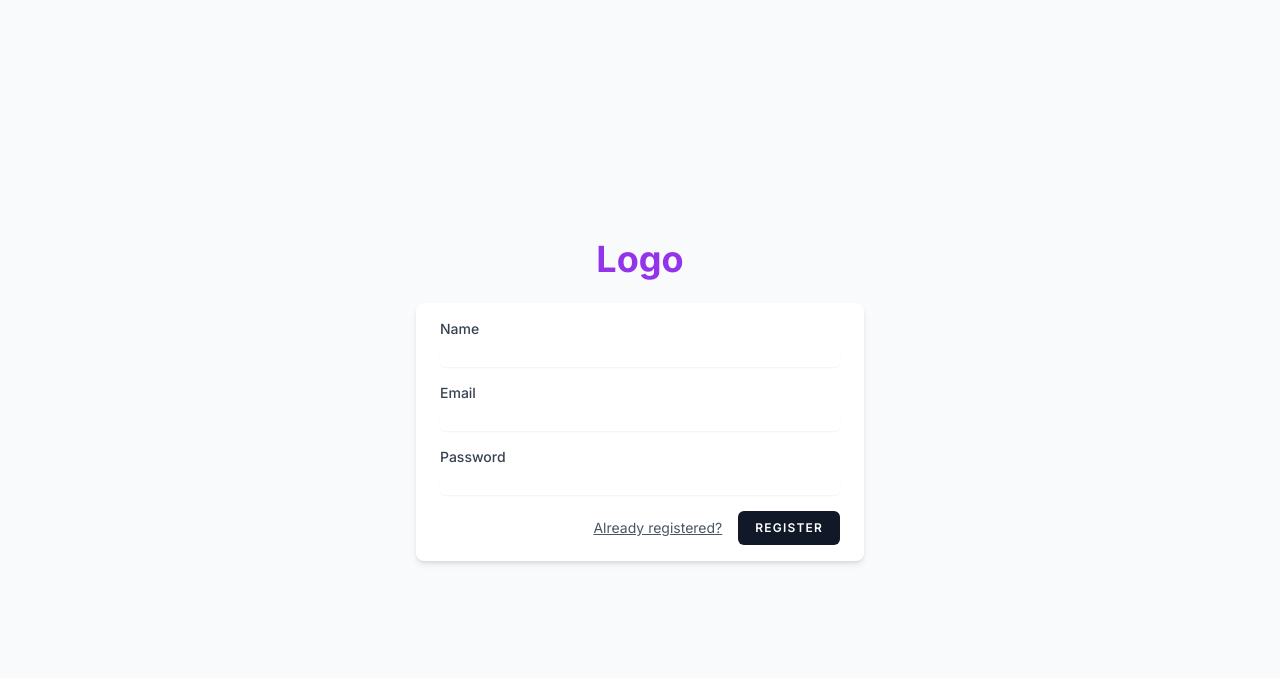
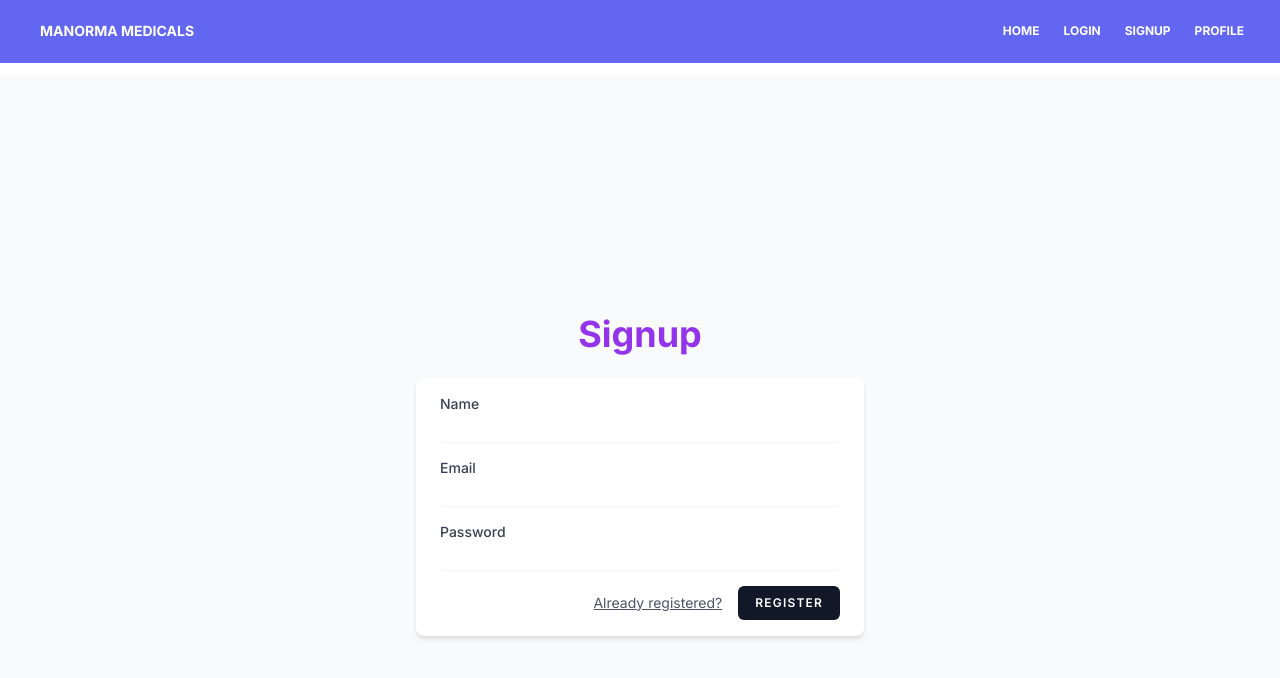
Before and after one commit to rishabhjha12-hub/manorma-med-nextjs, a Next.js app: page /signup in a window 1280 px wide. Shown: the top 678 px of the page. Built offline with nearby package versions, Linux system fonts and the light colour scheme.

Commit message:
added navbar

```diff
--- a/src/app/login/page.tsx
+++ b/src/app/login/page.tsx
@@ -1,5 +1,6 @@
 "use client";
 import Link from "next/link";
+import Navbar from "../navbar/page";
 import React from "react";
 import { useRouter } from "next/navigation";
 import axios from "axios";
@@ -22,6 +23,7 @@
   return (
     // <div className="bg-red-500">Signup</div>
     <div>
+      <Navbar/>
       <div className="flex flex-col items-center min-h-screen pt-6 sm:justify-center sm:pt-0 bg-gray-50">
         <div>
           <a href="/">
--- /dev/null
+++ b/src/app/navbar/page.tsx
@@ -0,0 +1,63 @@
+export default function Navbar() {
+  return (
+    <nav className="relative flex flex-wrap items-center justify-between px-2 py-3 bg-indigo-500 mb-3">
+      <div className="container px-4 mx-auto flex flex-wrap items-center justify-between">
+        <div className="w-full relative flex justify-between lg:w-auto  px-4 lg:static lg:block lg:justify-start">
+          <a
+            className="text-sm font-bold leading-relaxed inline-block mr-4 py-2 whitespace-nowrap uppercase text-white"
+            href="/"
+          >
+            Manorma Medicals
+          </a>
+          <button
+            className="cursor-pointer text-xl leading-none px-3 py-1 border border-solid border-transparent rounded bg-transparent block lg:hidden outline-none focus:outline-none"
+            type="button"
+          >
+            <span className="block relative w-6 h-px rounded-sm bg-white"></span>
+            <span className="block relative w-6 h-px rounded-sm bg-white mt-1"></span>
+            <span className="block relative w-6 h-px rounded-sm bg-white mt-1"></span>
+          </button>
+        </div>
+        <div
+          className="lg:flex flex-grow items-center"
+          id="example-navbar-warning"
+        >
+          <ul className="flex flex-col lg:flex-row list-none ml-auto">
+            <li className="nav-item">
+              <a
+                className="px-3 py-2 flex items-center text-xs uppercase font-bold leading-snug text-white hover:opacity-75"
+                href="/"
+              >
+                Home
+              </a>
+            </li>
+            <li className="nav-item">
+              <a
+                className="px-3 py-2 flex items-center text-xs uppercase font-bold leading-snug text-white hover:opacity-75"
+                href="/login"
+              >
+                Login
+              </a>
+            </li>
+            <li className="nav-item">
+              <a
+                className="px-3 py-2 flex items-center text-xs uppercase font-bold leading-snug text-white hover:opacity-75"
+                href="/signup"
+              >
+                Signup
+              </a>
+            </li>
+            <li className="nav-item">
+              <a
+                className="px-3 py-2 flex items-center text-xs uppercase font-bold leading-snug text-white hover:opacity-75"
+                href="/profile"
+              >
+                Profile
+              </a>
+            </li>
+          </ul>
+        </div>
+      </div>
+    </nav>
+  );
+}
--- a/src/app/page.tsx
+++ b/src/app/page.tsx
@@ -1,5 +1,9 @@
 import Image from 'next/image'
+import Navbar from "@/app/navbar/page";
 
 export default function Home() {
-  return <div>Hello</div>;
+  return <div>
+    <Navbar />
+    Home
+  </div>;
 }
--- a/src/app/profile/[id]/page.tsx
+++ b/src/app/profile/[id]/page.tsx
@@ -1,6 +1,8 @@
-export default function UsesrProfilePage({params}:any) {
+import Navbar from "@/app/navbar/page";
+export default function UsesrProfilePage({ params }: any) {
   return (
     <div>
+      <Navbar/>
       <div className="max-w-lg mx-auto my-10 bg-white rounded-lg shadow-md p-5">
         {/* <img className="w-32 h-32 rounded-full mx-auto" src="https://picsum.photos/200" alt="Profile picture"> */}
         <h2 className="text-center text-2xl font-semibold mt-3">John Doe</h2>
--- a/src/app/profile/page.tsx
+++ b/src/app/profile/page.tsx
@@ -1,7 +1,9 @@
+import Navbar from "@/app/navbar/page";
 
 export default function ProfilePage() {
   return (
     <div>
+      <Navbar/>
       <div className="max-w-lg mx-auto my-10 bg-white rounded-lg shadow-md p-5">
         {/* <img className="w-32 h-32 rounded-full mx-auto" src="https://picsum.photos/200" alt="Profile picture"> */}
         <h2 className="text-center text-2xl font-semibold mt-3">John Doe</h2>
--- a/src/app/signup/page.tsx
+++ b/src/app/signup/page.tsx
@@ -1,4 +1,6 @@
 "use client";
+import Navbar from "@/app/navbar/page";
+
 import Link from "next/link";
 import React from "react";
 import { useRouter } from "next/navigation";
@@ -23,11 +25,12 @@
   };
   return (
     // <div className="bg-red-500">Signup</div>
-    <div>
+        <div>
+          <Navbar/>
       <div className="flex flex-col items-center min-h-screen pt-6 sm:justify-center sm:pt-0 bg-gray-50">
         <div>
           <a href="/">
-            <h3 className="text-4xl font-bold text-purple-600">Logo</h3>
+            <h3 className="text-4xl font-bold text-purple-600">Signup</h3>
           </a>
         </div>
         <div className="w-full px-6 py-4 mt-6 overflow-hidden bg-white shadow-md sm:max-w-md sm:rounded-lg">
```
